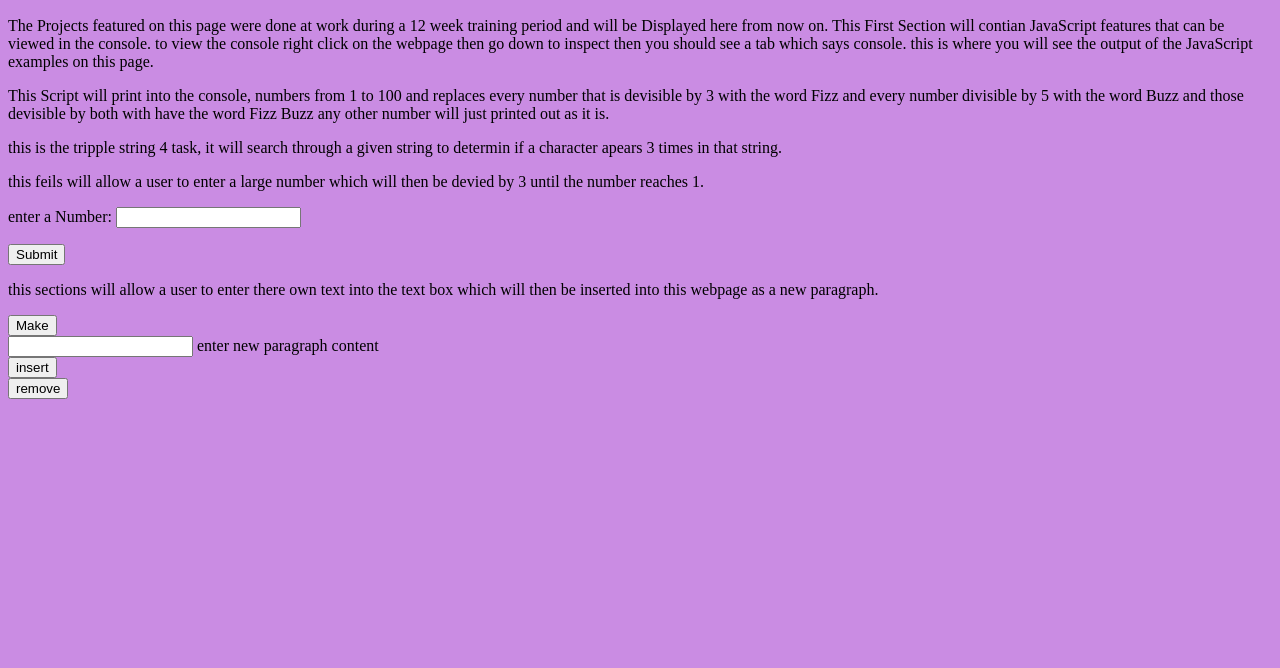
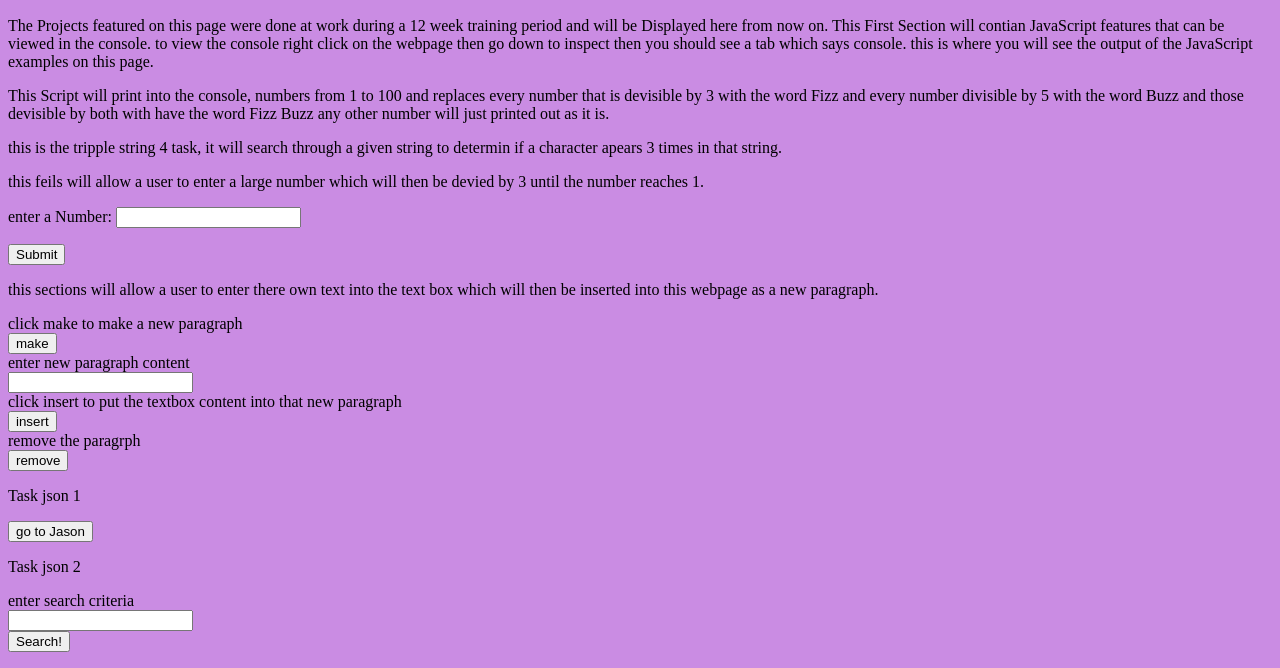
Before and after one commit to MaryOpenshaw/MaryOpenshaw.github.io, a plain HTML site: page Project2.html in a window 1280 px wide. Both pictures are taken after a click on the button "insert". Shown: the part 190-858 px from the top of the page. Before the commit the page ends 800 px from the top, so only its background shows below. Drawn offline with Linux system fonts and the light colour scheme.

Commit message:
working with json

```diff
--- a/Project2.html
+++ b/Project2.html
@@ -127,20 +127,106 @@
             this sections will allow a user to enter there own text into the text box which will then be inserted into this webpage as
             a new paragraph.
             <div>
-                <button type="button"> Make </button>
+                click make to make a new paragraph
             </div>
             <div>
-                <input type="text" name "enter"> enter new paragraph content
+                <button onclick=make() type="button"> make </button>
             </div>
             <div>
-                <button type="button"> insert </button>
+                enter new paragraph content
             </div>
             <div>
-                <button type="button"> remove </button>
+                <input type="text" name="enter">
+            </div>
+            <div>
+                click insert to put the textbox content into that new paragraph
+            </div>
+            <div>
+                <button onclick=input() type="button"> insert </button>
+            </div>
+            <div>
+                remove the paragrph
+            </div>
+            <div>
+                <button onclick=getRid() type="button"> remove </button>
+            </div>
+        </p>
+    </div>
+    <div>
+        <p>
+            <script>
+                function make() {
+                    //makes the element
+                    let para = document.createElement("p");
+                    para.setAttribute("id", "p1");
+                    let node = document.createTextNode("the paragraph you made" + '\n');
+                    para.appendChild(node);
+                    let el = document.getElementById("div1");
+                    el.appendChild(para);
+
+                }
+                function input() {
+
+                    let a = document.getElementsByName("enter")[0].value;
+                    let node = document.createTextNode('\n' + a);
+                    let para = document.getElementById("p1");
+                    para.appendChild(node);
+                    let el = document.getElementById("div1");
+                    el.appendChild(para);
+                }
+
+                function getRid() {
+                    par = document.getElementById("p1");
+                    par.parentNode.removeChild(par);
+
+                }
+            </script>
+        </p>
+    </div>
+    <div id="div1">
+    </div>
+
+    <div>
+        <p>
+            Task json 1
+            <div>
+                <button onclick=openWebsite() type="button"> go to Jason </button>
+            </div>
+            <div>
+                <script>
+                    function openWebsite() {
+                        document.location.assign(" https://raw.githubusercontent.com/ewomackQA/JSONDataRepo/master/example.json");
+                        get = document.getSelection(pre)
+                        console.log(get)
+                    }
+                </script>
             </div>
         </p>
     </div>
 
+    <div>
+        <p>
+            Task json 2
+            <div>
+                enter search criteria
+            </div>
+            <div>
+                <input type="text" name="search">
+            </div>
+            <div>
+                <button onclick=t ype="button">
+                    Search!
+                </button>
+            </div>
+            <div>
+                <script>
+                    function searchJson() {
+                        document.location.assign(" https://raw.githubusercontent.com/ewomackQA/JSONDataRepo/master/example.json");
+                    }
+                </script>
+            </div>
+        </p>
+    </div>
 </body>
 
 </html>
```
